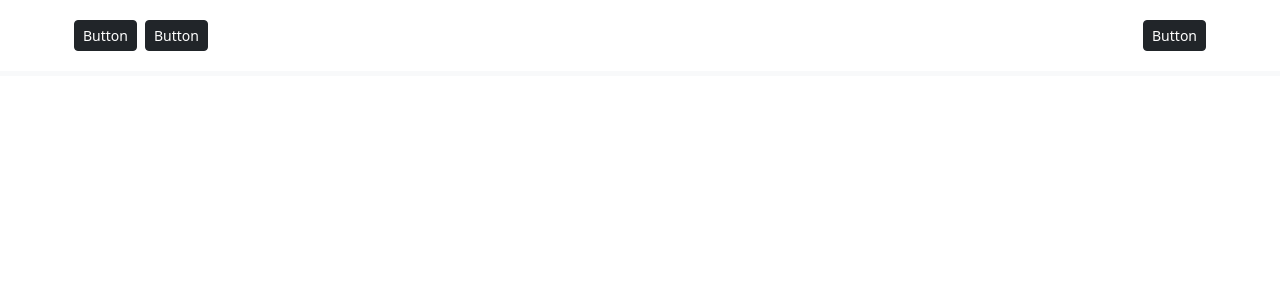
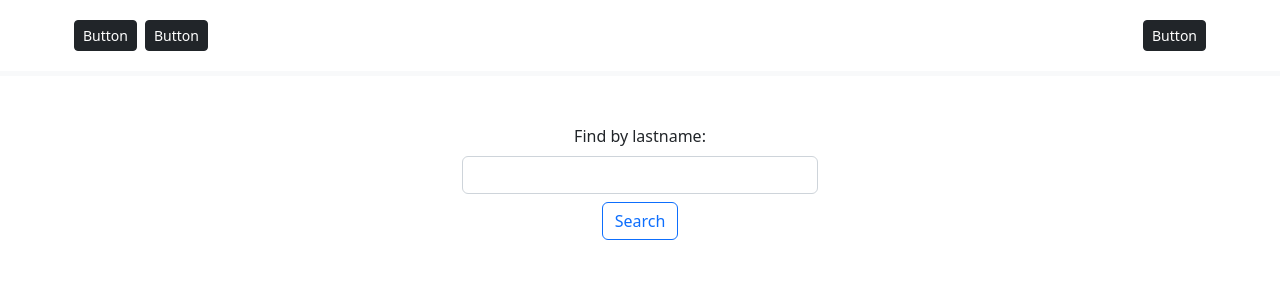
Before and after one commit to Marcin1990x/triathlon-training-management-ui, a React (Create React App) app: page /coach/addAthlete in a window 1280 px wide. Shown: the top 300 px of the page. Built offline with nearby package versions, Linux system fonts and the light colour scheme.

Commit message:
Added functionality for coach to find new athlete to add by lastname. To be finished..

```diff
--- a/src/components/TriathlonTrainingManagement.jsx
+++ b/src/components/TriathlonTrainingManagement.jsx
@@ -10,6 +10,7 @@ import RegisterComponent from "./registerComponent/RegisterComponent";
 import HeaderComponent from "./header/HeaderComponent";
 import NewUserComponent from "./newUserComponent/NewUserComponent";
 import DataContextAthleteProvider from "./athleteComponent/contexts/DataContextAthlete";
+import AddAthleteComponent from "./coachComponent/AddAthleteComponent";
 
 export default function TriathlonTrainingManagement() {
     return(
@@ -38,6 +39,7 @@ export default function TriathlonTrainingManagement() {
                                         </DataContextTrainingsProvider>
                                     </DataContextAthletesProvider>
                                     } />
+                                <Route path = '/coach/addAthlete' element = { <AddAthleteComponent /> } />
                             </Routes>
                         </WeekdayListVisibilityProvider>
                 </BrowserRouter>
--- a/src/components/api/AthletesApiService.js
+++ b/src/components/api/AthletesApiService.js
@@ -3,3 +3,9 @@ import { apiClient } from "./ApiClient"
 export const getAthletesByCoachIdApi = (id) => apiClient.get(`coaches/${id}/athletes`)
 
 export const addNewAthleteApi = (athlete) => apiClient.post(`athletes`, athlete)
+
+export const getByLastnameApi = (lastname) => apiClient.get(`athletes`, {
+    params: {
+        lastname: lastname
+    }
+})
--- /dev/null
+++ b/src/components/coachComponent/AddAthleteComponent.js
@@ -0,0 +1,69 @@
+import { useState } from "react"
+import { getByLastnameApi } from "../api/AthletesApiService"
+
+const AddAthleteComponent = () => {
+
+    const [search, setSearch] = useState(false)
+    const [lastname, setLastname] = useState('')
+    const [athletes, setAthletes] = useState([])
+
+    const handleFieldChange = (event) => {
+        setLastname(event.target.value)
+    }
+
+    const handleSetSearchBtn = () => {
+        setSearch(true)
+
+        getByLastnameApi(lastname)
+            .then(response => {
+                console.log(response)
+                setAthletes(response.data)
+            })
+            .catch(error => console.error(error))
+    }
+    const handleAddBtn = (id) => {
+        console.log(id)
+    }
+
+    return (
+        <div className="addAthleteComponent">
+            <div className="container">
+                <div className="row">
+                    <div className="col"></div>
+                    <div className="col">
+                        <label className = "form-label">Find by lastname:</label>
+                        <input type = "text" name = "sequence" className = "form-control" onChange={handleFieldChange}/>
+                        <button className="btn btn-outline-primary m-2" onClick={() => handleSetSearchBtn()}>Search</button>
+                        {search &&
+                            <table className="table">
+                                <thead>
+                                    <tr>
+                                        <th>Lp.</th>
+                                        <th>First name</th>
+                                        <th>Last name</th>
+                                        <th></th>
+                                    </tr>
+                                </thead>
+                                <tbody>
+                                    {
+                                       athletes.map((athlete, index) => (
+                                            <tr key = {index}>
+                                                <td>{index + 1}</td>
+                                                <td>{athlete.firstName}</td>
+                                                <td>{athlete.lastName}</td>
+                                                <td><button className="btn btn-outline-primary"
+                                                    onClick={() => handleAddBtn(athlete.id)}>Add</button></td>
+                                            </tr>
+                                       ))
+                                    }
+                                </tbody>
+                            </table>
+                        }
+                    </div>
+                    <div className="col"></div>
+                </div>
+            </div>
+        </div>
+    )
+}
+export default AddAthleteComponent
--- a/src/components/coachComponent/AthletesTable.js
+++ b/src/components/coachComponent/AthletesTable.js
@@ -1,16 +1,22 @@
 import { useState } from "react"
 import { useDataContextAthletes } from "./contexts/DataContextAthletes"
 import { useWeekdayListVisibility } from "./contexts/WeekdayListVisibilityContext"
+import { useNavigate } from "react-router-dom"
 
 const AthletesTable = () => {
 
     const listVisibility = useWeekdayListVisibility()
     const dataContextAthletes = useDataContextAthletes()
+    const navigate = useNavigate()
 
     const [highlightedRow, setHighlightedRow] = useState(null)
 
     const handleRowClick = (index) => {
       setHighlightedRow(index)
+    }
+
+    const handleAddAthleteBtn = () => {
+      navigate(`/coach/addAthlete`)
     }
 
     return (
@@ -19,11 +25,12 @@ const AthletesTable = () => {
           <tr>
             <th>First Name</th>
             <th>Last Name</th>
+            <th>Preview</th>
           </tr>
         </thead>
         <tbody>
           {dataContextAthletes.athletes.map((athlete, index) => (
-            <tr key={athlete.id} className = {highlightedRow == index ? "table-warning" : ""}>
+            <tr key={athlete.id} className = {highlightedRow == index ? "table-primary" : ""}>
               <td>{athlete.firstName}</td>
               <td>{athlete.lastName}</td>
               <td>
@@ -33,6 +40,11 @@ const AthletesTable = () => {
               </td>
             </tr>
           ))}
+          <tr>
+            <td></td>
+            <td></td>
+            <td><button className="btn btn-outline-primary btn-sm" onClick={() => handleAddAthleteBtn()}>Add athlete</button></td>
+          </tr>
         </tbody>
       </table>
     )
```
